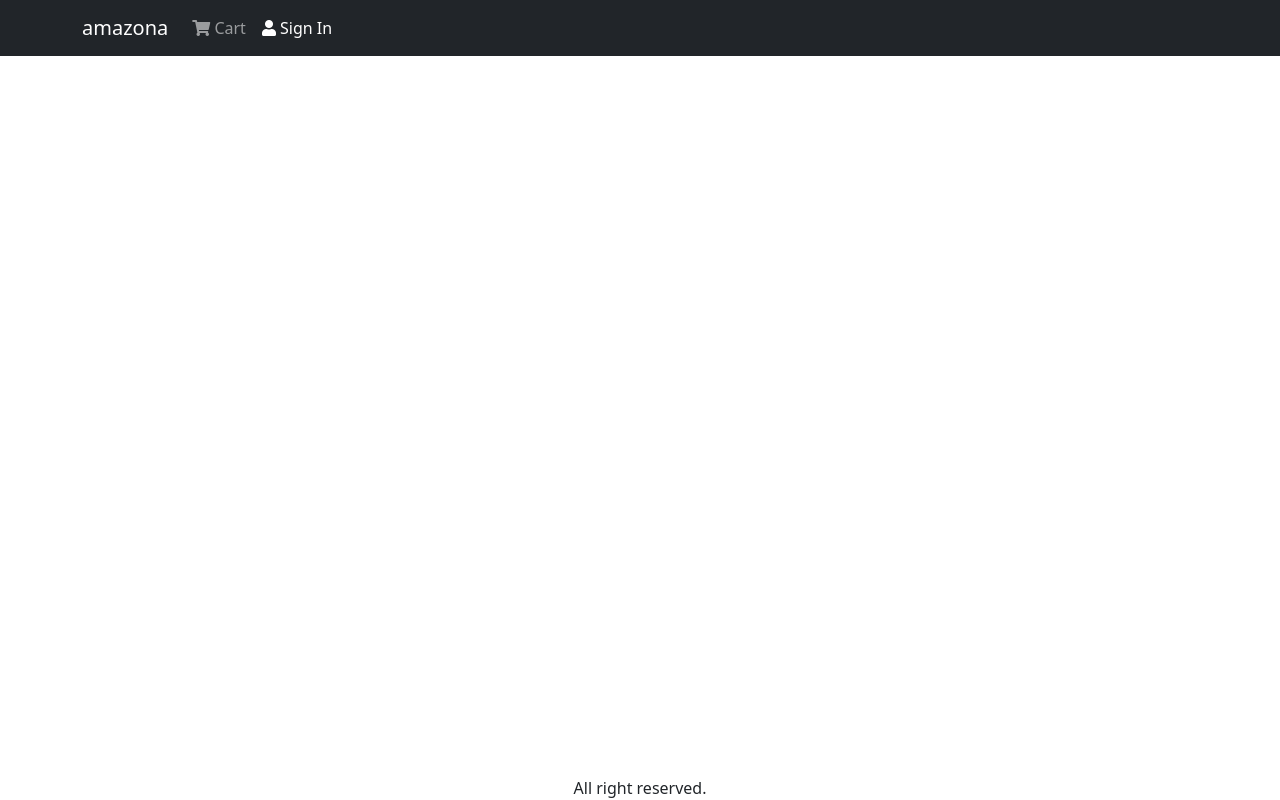
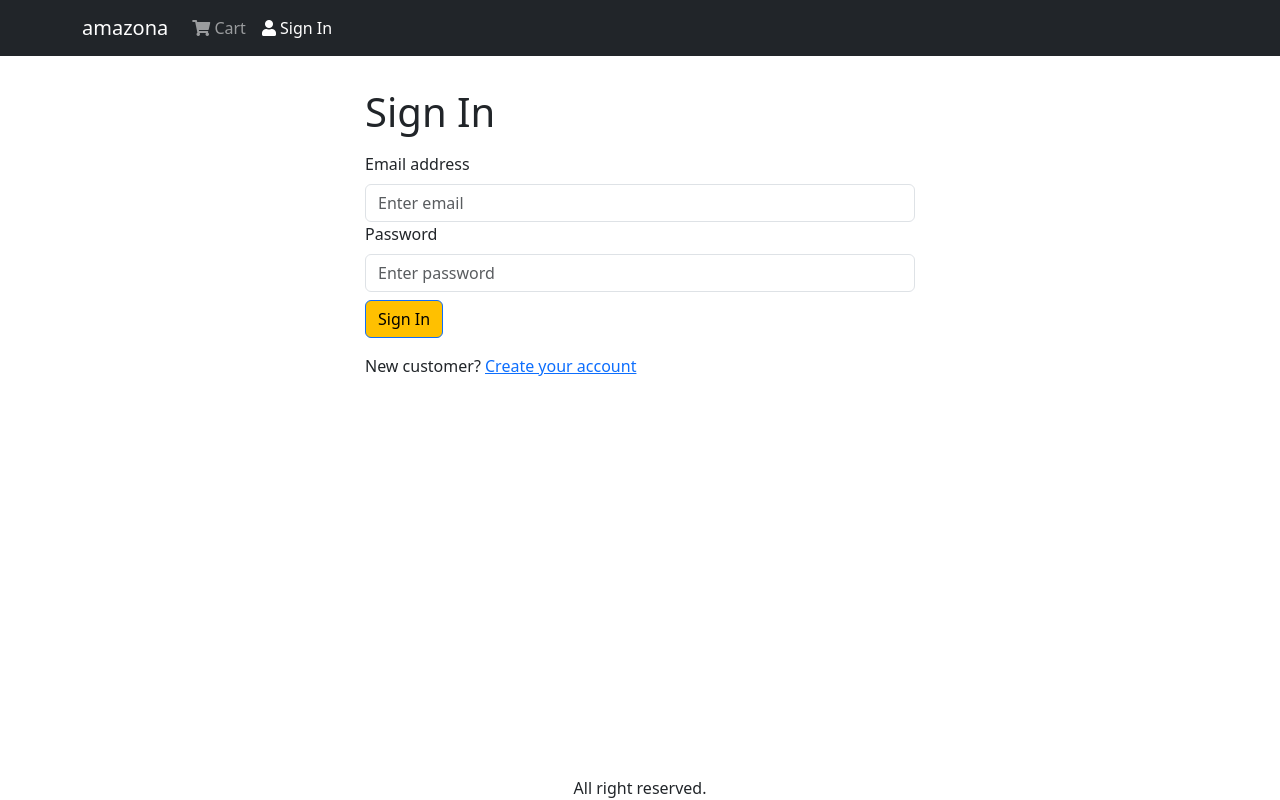
Before and after one commit to SabakurRahman/amazon-frontend, a React (Vite) app: page /signin in a window 1280 px wide. Built offline with nearby package versions, Linux system fonts and the light colour scheme.

Commit message:
signin page

```diff
--- a/src/App.jsx
+++ b/src/App.jsx
@@ -11,6 +11,7 @@
 import { Store } from "./Store";
 import Badge from "react-bootstrap/Badge";
 import CartScreen from "./screens/CartScreen";
+import SigninScreen from "./screens/SigninScreen";
 function App() {
   const { state } = useContext(Store);
   const { cart } = state;
@@ -53,6 +54,7 @@
                 <Route path="/product/:slug" element={<ProductScreen />} />
                 <Route path="/" element={<HomeScreen />} />
                 <Route path="/cart" element={<CartScreen />} />
+                <Route path="/signin" element={<SigninScreen />} />
               </Routes>
             </Container>
           </main>
--- a/src/index.css
+++ b/src/index.css
@@ -1,3 +1,6 @@
-.site-container {
-  min-height: 100vh;
+.small-container {
+  max-width: 600px;
+  margin: auto;
+  padding-left: 25px;
+  padding-right: 25px;
 }
--- /dev/null
+++ b/src/screens/SigninScreen.jsx
@@ -0,0 +1,46 @@
+import React from "react";
+import { Helmet } from "react-helmet-async";
+import { useLocation } from "react-router-dom";
+import { Container } from "react-bootstrap";
+import Button from "react-bootstrap/Button";
+import Form from "react-bootstrap/Form";
+import { Link } from "react-router-dom";
+
+export default function SigninScreen() {
+  const { search } = useLocation();
+  const redirectInUrl = new URLSearchParams(search).get("redirect");
+  const redirect = redirectInUrl ? redirectInUrl : "/";
+  return (
+    <Container className="small-container">
+      <Helmet>
+        <title>Sign In</title>
+      </Helmet>
+      <h1 className="my-3">Sign In</h1>
+      <Form>
+        <Form.Group controlId="email">
+          <Form.Label>Email address</Form.Label>
+          <Form.Control
+            type="email"
+            placeholder="Enter email"
+            required
+          ></Form.Control>
+        </Form.Group>
+        <Form.Group controlId="password">
+          <Form.Label>Password </Form.Label>
+          <Form.Control
+            type="password"
+            placeholder="Enter password"
+            required
+          ></Form.Control>
+        </Form.Group>
+        <Button className="mt-2" type="submit" variant="primary">
+          Sign In
+        </Button>
+        <div className="my-3">
+          New customer?{" "}
+          <Link to={`/signup?redirect=${redirect}`}>Create your account</Link>
+        </div>
+      </Form>
+    </Container>
+  );
+}
```
